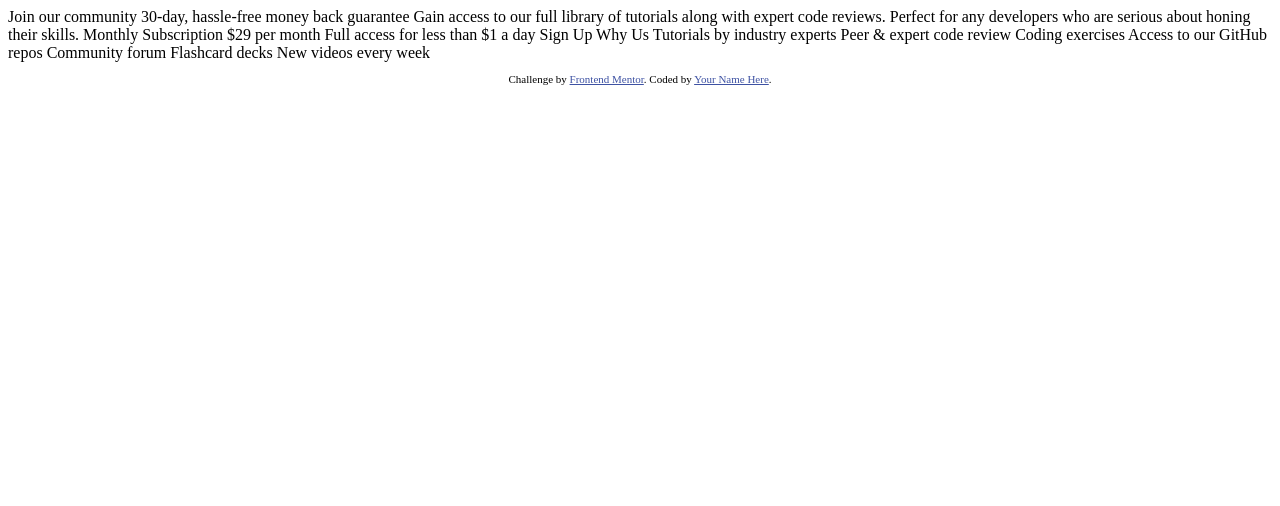
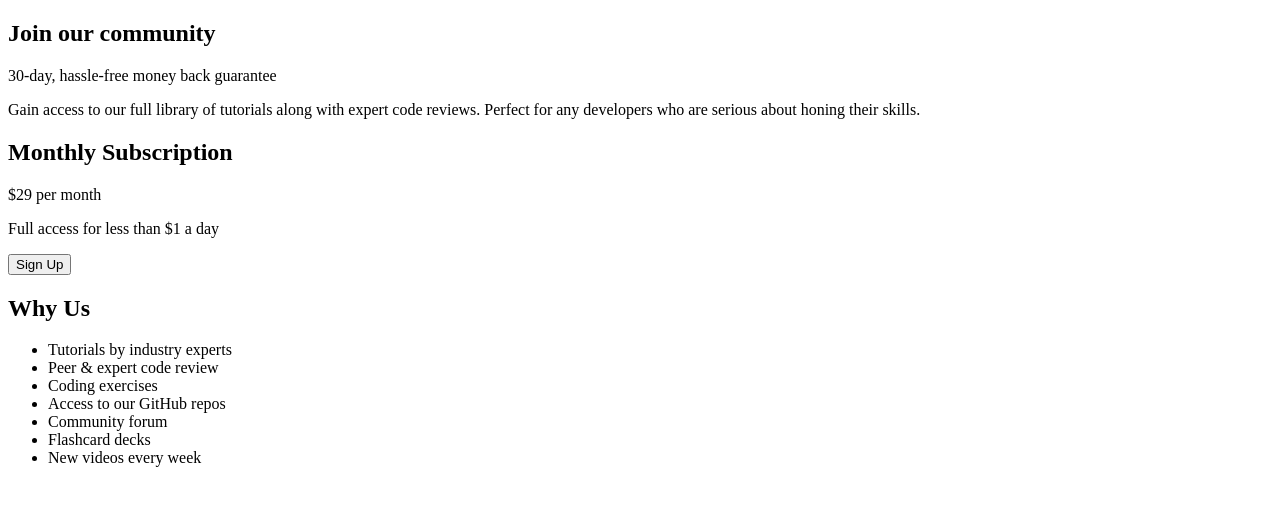
Before and after one commit to JohnMwendwa/single-price-grid-component, a plain HTML site: page index.html in a window 1280 px wide. Drawn offline with Linux system fonts and the light colour scheme.

Commit message:
Refactor HTML structure and update content

```diff
--- a/index.html
+++ b/index.html
@@ -1,50 +1,52 @@
 <!DOCTYPE html>
 <html lang="en">
-<head>
-  <meta charset="UTF-8">
-  <meta name="viewport" content="width=device-width, initial-scale=1.0"> <!-- displays site properly based on user's device -->
+  <head>
+    <meta charset="UTF-8" />
+    <meta name="viewport" content="width=device-width, initial-scale=1.0" />
+    <!-- displays site properly based on user's device -->
 
-  <link rel="icon" type="image/png" sizes="32x32" href="./images/favicon-32x32.png">
+    <link
+      rel="icon"
+      type="image/png"
+      sizes="32x32"
+      href="./images/favicon-32x32.png"
+    />
 
-  <title>Frontend Mentor | Single Price Grid Component</title>
+    <title>Frontend Mentor | Single Price Grid Component</title>
+  </head>
+  <body>
+    <main>
+      <section class="section__one">
+        <h1>Join our community</h1>
+        <p>30-day, hassle-free money back guarantee</p>
+        <p>
+          Gain access to our full library of tutorials along with expert code
+          reviews. Perfect for any developers who are serious about honing their
+          skills.
+        </p>
+      </section>
 
-  <!-- Feel free to remove these styles or customise in your own stylesheet 👍 -->
-  <style>
-    .attribution { font-size: 11px; text-align: center; }
-    .attribution a { color: hsl(228, 45%, 44%); }
-  </style>
-</head>
-<body>
-  Join our community
+      <div class="container">
+        <section class="section__two">
+          <h2>Monthly Subscription</h2>
+          <p class="price"><span>&dollar;29</span> per month</p>
+          <p>Full access for less than &dollar;1 a day</p>
+          <button>Sign Up</button>
+        </section>
 
-  30-day, hassle-free money back guarantee
-
-  Gain access to our full library of tutorials along with expert code reviews.
-  Perfect for any developers who are serious about honing their skills.
-
-  Monthly Subscription
-
-  &dollar;29 per month
-
-  Full access for less than &dollar;1 a day
-
-  Sign Up
-
-  Why Us
-
-  Tutorials by industry experts
-  Peer &amp; expert code review
-  Coding exercises
-  Access to our GitHub repos
-  Community forum
-  Flashcard decks
-  New videos every week
-
-  <footer>
-    <p class="attribution">
-      Challenge by <a href="https://www.frontendmentor.io?ref=challenge" target="_blank">Frontend Mentor</a>.
-      Coded by <a href="#">Your Name Here</a>.
-    </p>
-  </footer>
-</body>
+        <section class="section__three">
+          <h2>Why Us</h2>
+          <ul>
+            <li>Tutorials by industry experts</li>
+            <li>Peer & expert code review</li>
+            <li>Coding exercises</li>
+            <li>Access to our GitHub repos</li>
+            <li>Community forum</li>
+            <li>Flashcard decks</li>
+            <li>New videos every week</li>
+          </ul>
+        </section>
+      </div>
+    </main>
+  </body>
 </html>
```
